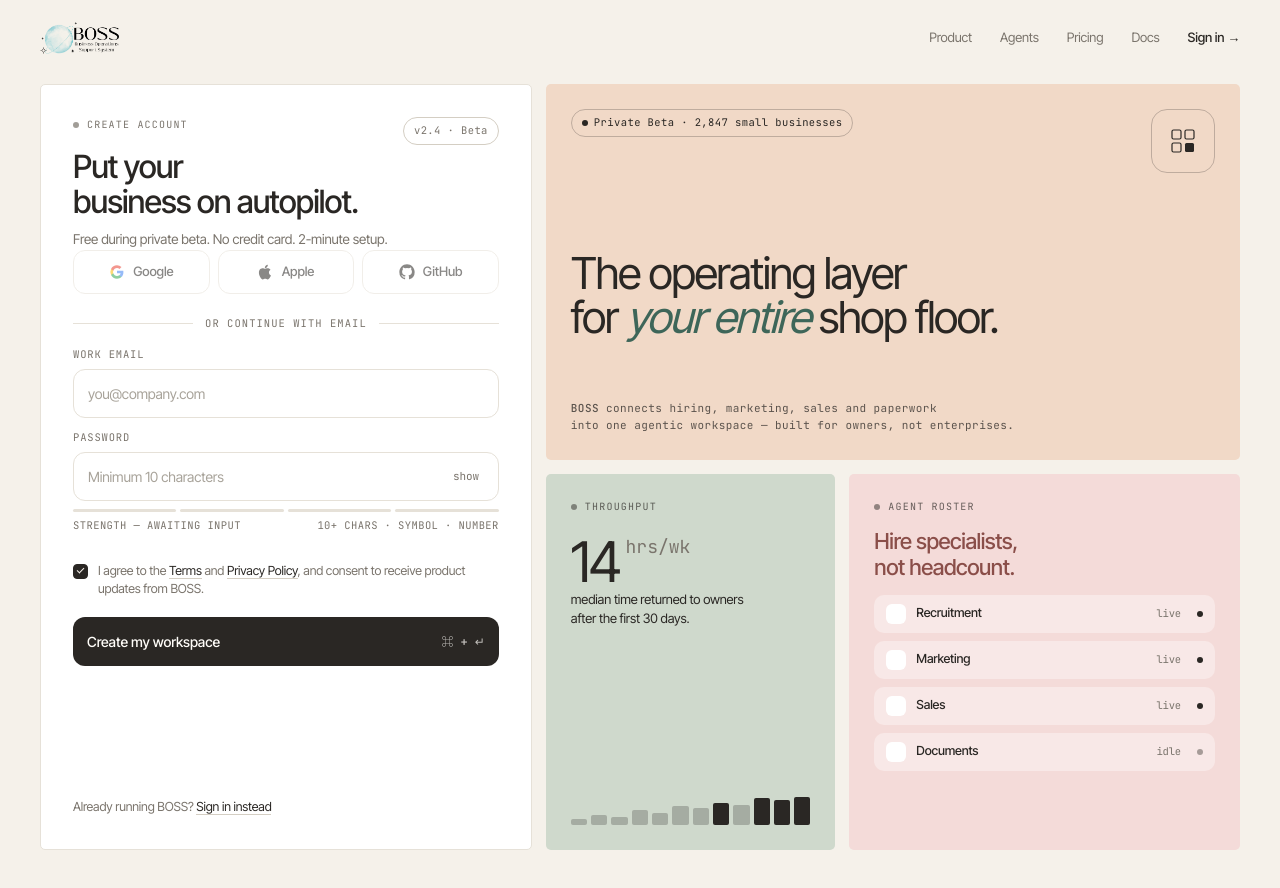
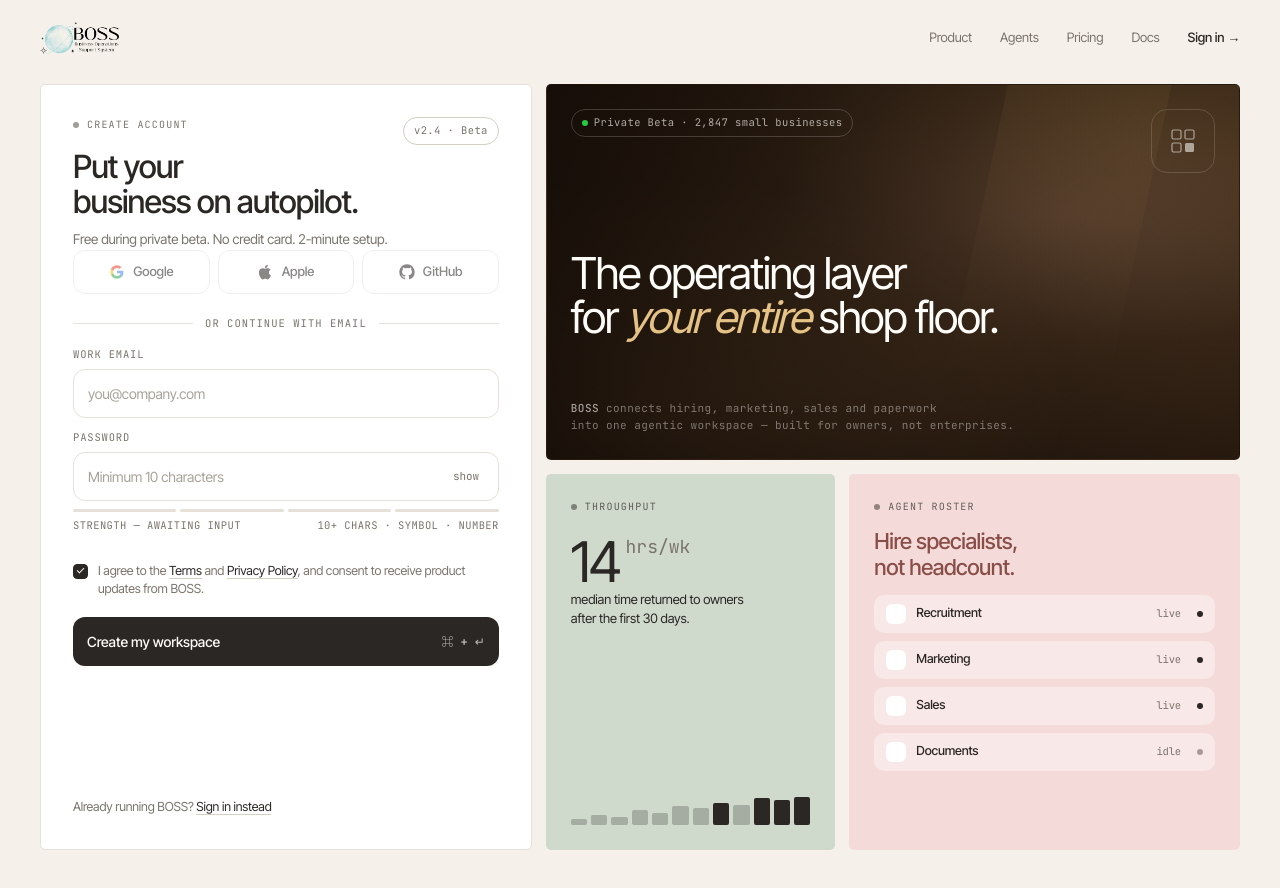
Before and after one commit to NeuRack4/BOSS-2, a Next.js app in the folder frontend/: page /signup in a window 1280 px wide. Built offline with nearby package versions, Linux system fonts and the light colour scheme; no server answers.

Commit message:
feat: signup t-hero photo background

```diff
--- a/frontend/app/(auth)/signup/page.tsx
+++ b/frontend/app/(auth)/signup/page.tsx
@@ -247,13 +247,16 @@ export default function SignupPage() {
           </section>
 
           {/* HERO */}
-          <section className="tile t-hero tint-peach">
+          <section className="tile t-hero t-photo">
+            <div className="photo-overlay" />
+            <div className="photo-streak" />
+            <div className="photo-content">
               <div className="hero-top">
-              <span className="pill">
-                <span className="dot" />
+                <span className="pill pill-light">
+                  <span className="dot-green" />
                   Private Beta · 2,847 small businesses
                 </span>
-              <div className="glyph" aria-hidden="true">
+                <div className="glyph glyph-light" aria-hidden="true">
                   <svg width="28" height="28" viewBox="0 0 28 28" fill="none">
                     <rect
                       x="3"
@@ -261,7 +264,7 @@ export default function SignupPage() {
                       width="9"
                       height="9"
                       rx="1.5"
-                    stroke="currentColor"
+                      stroke="rgba(255,253,249,0.55)"
                       strokeWidth="1.2"
                     />
                     <rect
@@ -270,7 +273,7 @@ export default function SignupPage() {
                       width="9"
                       height="9"
                       rx="1.5"
-                    stroke="currentColor"
+                      stroke="rgba(255,253,249,0.55)"
                       strokeWidth="1.2"
                     />
                     <rect
@@ -279,7 +282,7 @@ export default function SignupPage() {
                       width="9"
                       height="9"
                       rx="1.5"
-                    stroke="currentColor"
+                      stroke="rgba(255,253,249,0.55)"
                       strokeWidth="1.2"
                     />
                     <rect
@@ -288,21 +291,23 @@ export default function SignupPage() {
                       width="9"
                       height="9"
                       rx="1.5"
-                    fill="currentColor"
+                      fill="rgba(255,253,249,0.55)"
                     />
                   </svg>
                 </div>
               </div>
-            <h1 className="hero-title">
+              <h1 className="hero-title hero-title-light">
                 The operating layer
                 <br />
                 for <em>your entire</em> shop floor.
               </h1>
               <div className="hero-bottom">
-              <div className="hero-meta">
+                <div className="hero-meta hero-meta-light">
                   <b>BOSS</b> connects hiring, marketing, sales and paperwork
                   <br />
-                into one agentic workspace — built for owners, not enterprises.
+                  into one agentic workspace — built for owners, not
+                  enterprises.
+                </div>
               </div>
             </div>
           </section>
@@ -976,4 +981,57 @@ const SIGNUP_CSS = `
   .boss-signup .form-title { font-size: 26px; }
   .boss-signup .hero-title { font-size: 32px; }
 }
+
+/* Photo background tile */
+.boss-signup .t-photo {
+  background: radial-gradient(ellipse at 75% 35%, #5a4030 0%, #3a2818 40%, #1c1008 100%);
+  border-color: transparent;
+  padding: 0;
+  display: block;
+}
+.boss-signup .t-photo::before {
+  content: '';
+  position: absolute; inset: 0;
+  background:
+    radial-gradient(ellipse at 15% 85%, rgba(190,140,85,0.2) 0%, transparent 50%),
+    radial-gradient(ellipse at 85% 15%, rgba(230,180,100,0.12) 0%, transparent 45%);
+  pointer-events: none;
+}
+.boss-signup .photo-overlay {
+  position: absolute; inset: 0;
+  background: linear-gradient(to right, rgba(16,10,6,0.75) 0%, rgba(16,10,6,0.35) 55%, rgba(16,10,6,0.08) 100%);
+  z-index: 0;
+}
+.boss-signup .photo-streak {
+  position: absolute; top: -30%; right: 18%;
+  width: 160px; height: 200%;
+  background: linear-gradient(168deg, rgba(255,200,100,0.07) 0%, transparent 55%);
+  transform: rotate(12deg);
+  pointer-events: none; z-index: 0;
+}
+.boss-signup .photo-content {
+  position: relative; z-index: 1;
+  padding: 24px; height: 100%;
+  display: flex; flex-direction: column; justify-content: space-between;
+}
+.boss-signup .pill-light {
+  display: inline-flex; align-items: center; gap: 6px;
+  font-family: var(--font-mono); font-size: 10.5px;
+  color: rgba(255,253,249,0.65);
+  padding: 5px 10px;
+  border: 1px solid rgba(255,255,255,0.18);
+  border-radius: 999px; letter-spacing: 0.04em;
+}
+.boss-signup .dot-green {
+  width: 6px; height: 6px; border-radius: 50%;
+  background: #28c840; flex-shrink: 0;
+}
+.boss-signup .glyph-light { border-color: rgba(255,255,255,0.15); }
+.boss-signup .hero-title-light { color: #fffdf9; }
+.boss-signup .hero-title-light em {
+  color: rgba(255,218,150,0.88);
+  font-style: italic;
+}
+.boss-signup .hero-meta-light { color: rgba(255,253,249,0.42); }
+.boss-signup .hero-meta-light b { color: rgba(255,253,249,0.6); }
 `;
```
Lines whose indentation alone changed are shown as unchanged.
